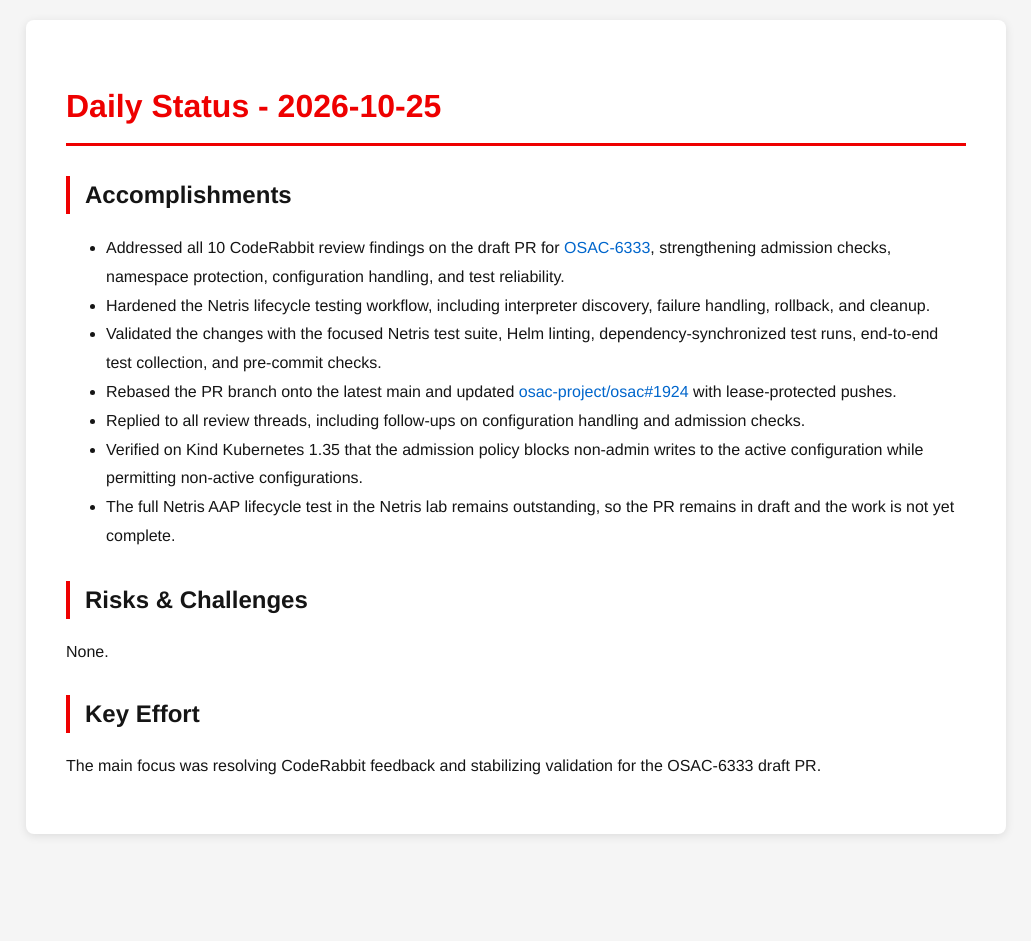
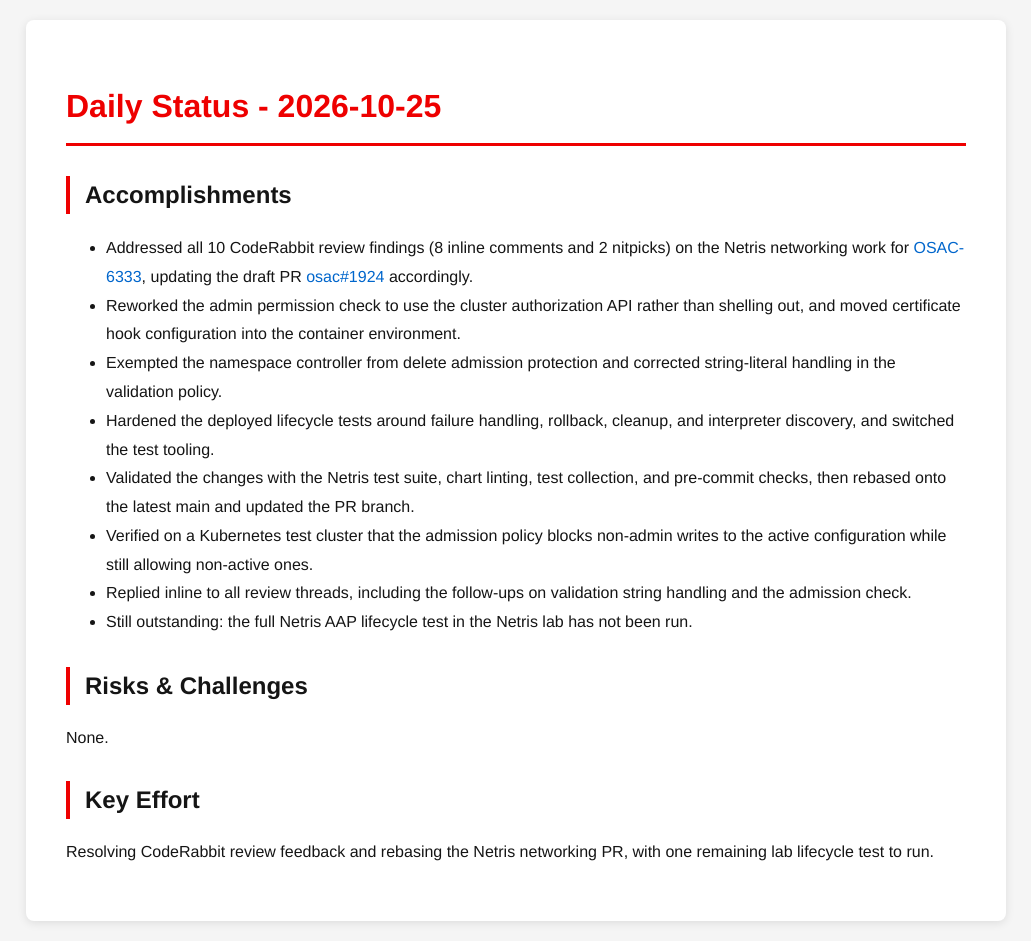
Before and after one commit to tzvatot/daily-status, a Jekyll site: the page built from 2026-10-25.md, in a window 1280 px wide. Shown: the whole page, without its empty margins (124-1155 px from the left). Built offline with Jekyll 4.4.1, drawn with Linux system fonts in a browser that asks for light colours; before the commit the page ends 900 px from its top, so only the background shows below that.

Commit message:
Daily status update - 2026-10-25

```diff
--- a/2026-10-25.md
+++ b/2026-10-25.md
@@ -7,16 +7,17 @@
 # Daily Status - 2026-10-25
 
 ## Accomplishments
-- Addressed all 10 CodeRabbit review findings on the draft PR for [OSAC-6333](https://redhat.atlassian.net/browse/OSAC-6333), strengthening admission checks, namespace protection, configuration handling, and test reliability.
-- Hardened the Netris lifecycle testing workflow, including interpreter discovery, failure handling, rollback, and cleanup.
-- Validated the changes with the focused Netris test suite, Helm linting, dependency-synchronized test runs, end-to-end test collection, and pre-commit checks.
-- Rebased the PR branch onto the latest main and updated [osac-project/osac#1924](https://github.com/osac-project/osac/pull/1924) with lease-protected pushes.
-- Replied to all review threads, including follow-ups on configuration handling and admission checks.
-- Verified on Kind Kubernetes 1.35 that the admission policy blocks non-admin writes to the active configuration while permitting non-active configurations.
-- The full Netris AAP lifecycle test in the Netris lab remains outstanding, so the PR remains in draft and the work is not yet complete.
+- Addressed all 10 CodeRabbit review findings (8 inline comments and 2 nitpicks) on the Netris networking work for [OSAC-6333](https://redhat.atlassian.net/browse/OSAC-6333), updating the draft PR [osac#1924](https://github.com/osac-project/osac/pull/1924) accordingly.
+- Reworked the admin permission check to use the cluster authorization API rather than shelling out, and moved certificate hook configuration into the container environment.
+- Exempted the namespace controller from delete admission protection and corrected string-literal handling in the validation policy.
+- Hardened the deployed lifecycle tests around failure handling, rollback, cleanup, and interpreter discovery, and switched the test tooling.
+- Validated the changes with the Netris test suite, chart linting, test collection, and pre-commit checks, then rebased onto the latest main and updated the PR branch.
+- Verified on a Kubernetes test cluster that the admission policy blocks non-admin writes to the active configuration while still allowing non-active ones.
+- Replied inline to all review threads, including the follow-ups on validation string handling and the admission check.
+- Still outstanding: the full Netris AAP lifecycle test in the Netris lab has not been run.
 
 ## Risks & Challenges
 None.
 
 ## Key Effort
-The main focus was resolving CodeRabbit feedback and stabilizing validation for the OSAC-6333 draft PR.
+Resolving CodeRabbit review feedback and rebasing the Netris networking PR, with one remaining lab lifecycle test to run.
```
